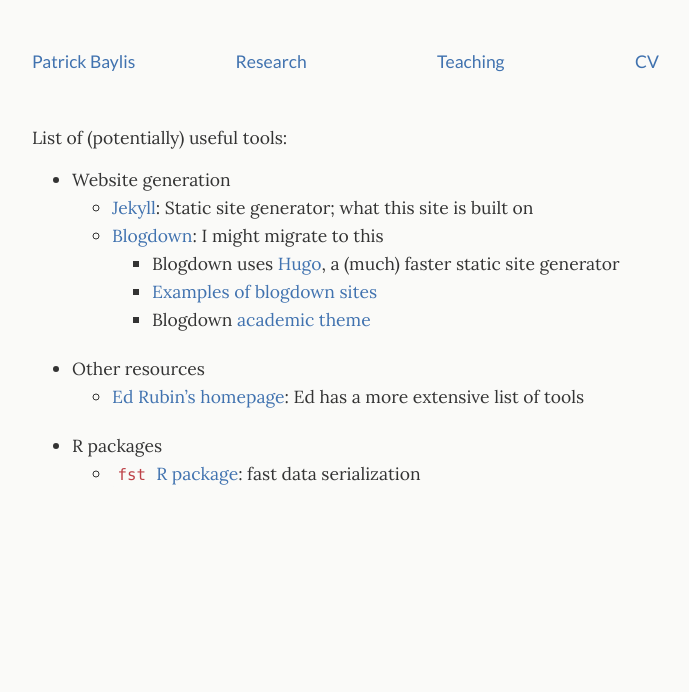
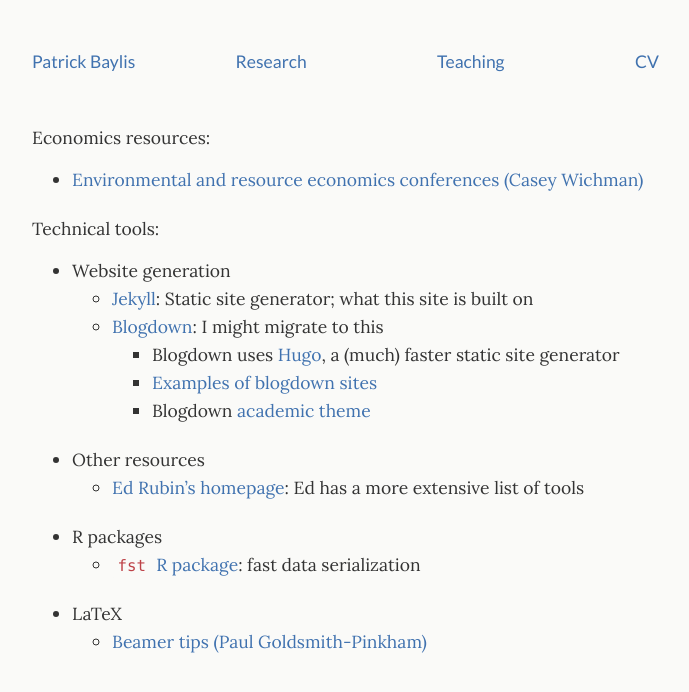
Before and after one commit to pbaylis/pbaylis.github.io, a Jekyll site: the page built from tools.md, in a window 1280 px wide. Shown: the top 692 px of the page, without its empty margins (262-951 px from the left). Built offline with Jekyll 4.4.1, drawn with Linux system fonts in a browser that asks for light colours.

Commit message:
add conferences and beamer tips to tools

```diff
--- a/tools.md
+++ b/tools.md
@@ -3,7 +3,11 @@ layout: page
 title: tools
 ---
 
-List of (potentially) useful tools:
+Economics resources:
+
+- [Environmental and resource economics conferences (Casey Wichman)](http://caseyjwichman.com/resources/)
+
+Technical tools:
 
 - Website generation
     - [Jekyll](https://jekyllrb.com): Static site generator; what this site is built on
@@ -15,3 +19,5 @@ List of (potentially) useful tools:
     - [Ed Rubin's homepage](http://edrub.in): Ed has a more extensive list of tools
 - R packages
     - [`fst` R package](http://www.fstpackage.org): fast data serialization
+- LaTeX
+    - [Beamer tips (Paul Goldsmith-Pinkham)](https://paulgp.github.io/beamer_tips.pdf)
```
